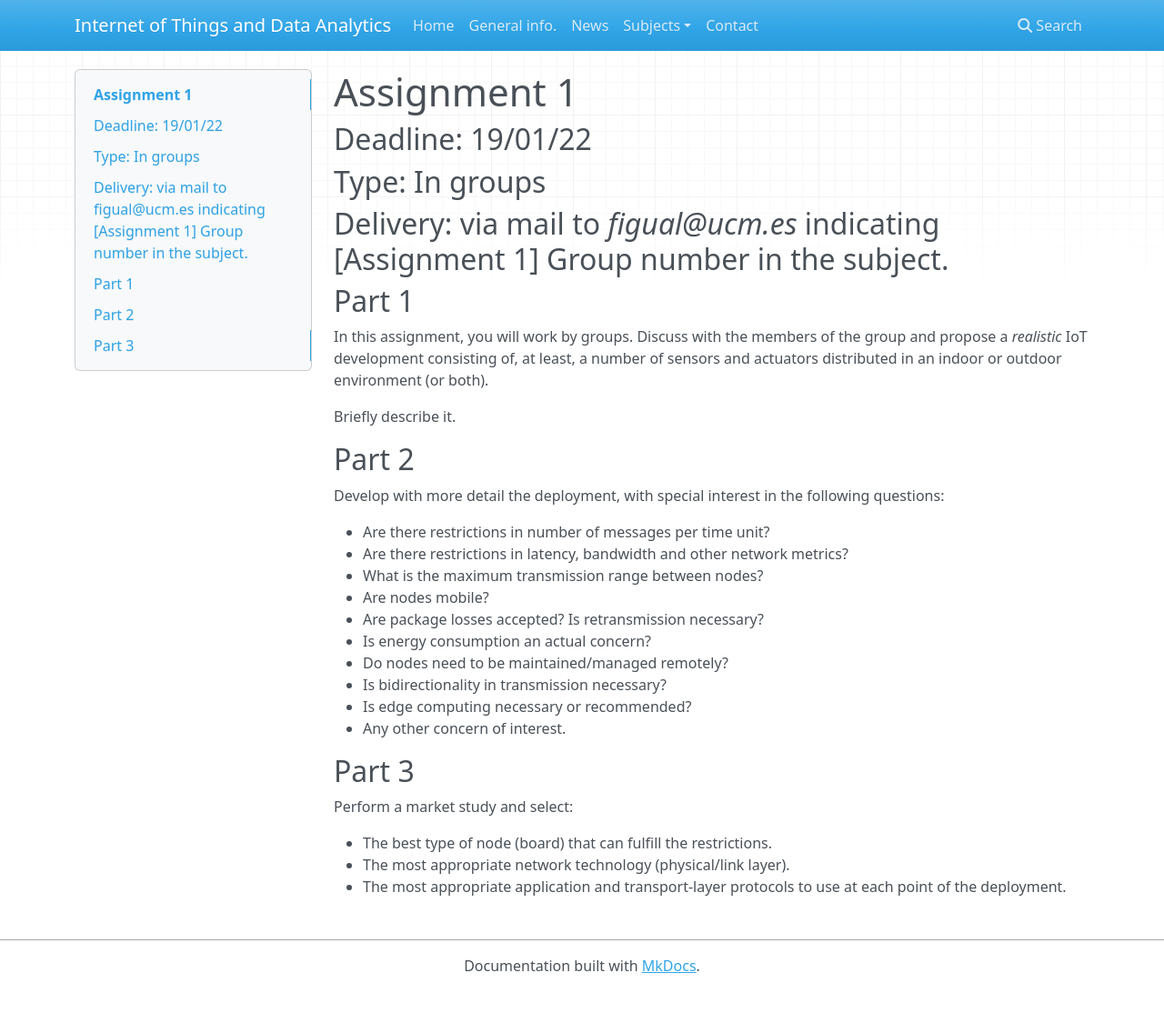
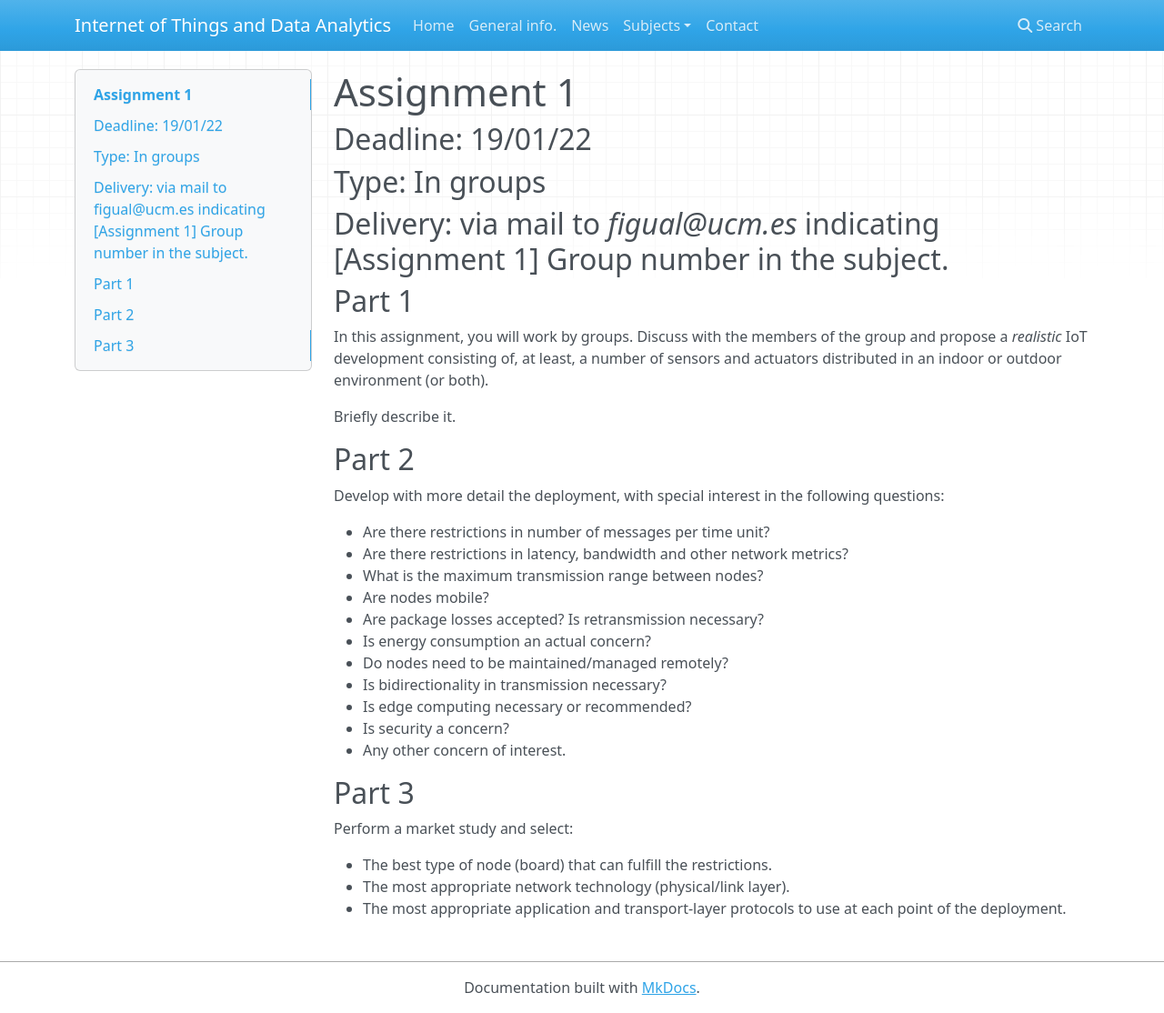
Before and after one commit to iot-da/iot-da.github.io, an MkDocs documentation site: the page built from docs/Subjects/NP2/Assignments/1.md, in a window 1280 px wide and 1114 px high. Shown: the whole window at 91% size. Built offline with MkDocs 1.6.1, drawn with Linux system fonts in a browser that asks for light colours; nearby versions of some CDN libraries.

Commit message:
NP2 Assignment 1

```diff
--- a/docs/Subjects/NP2/Assignments/1.md
+++ b/docs/Subjects/NP2/Assignments/1.md
@@ -27,6 +27,7 @@ Develop with more detail the deployment, with special interest in the following
 - Do nodes need to be maintained/managed remotely?
 - Is bidirectionality in transmission necessary?
 - Is edge computing necessary or recommended?
+- Is security a concern?
 - Any other concern of interest.
 
 ## Part 3
```
